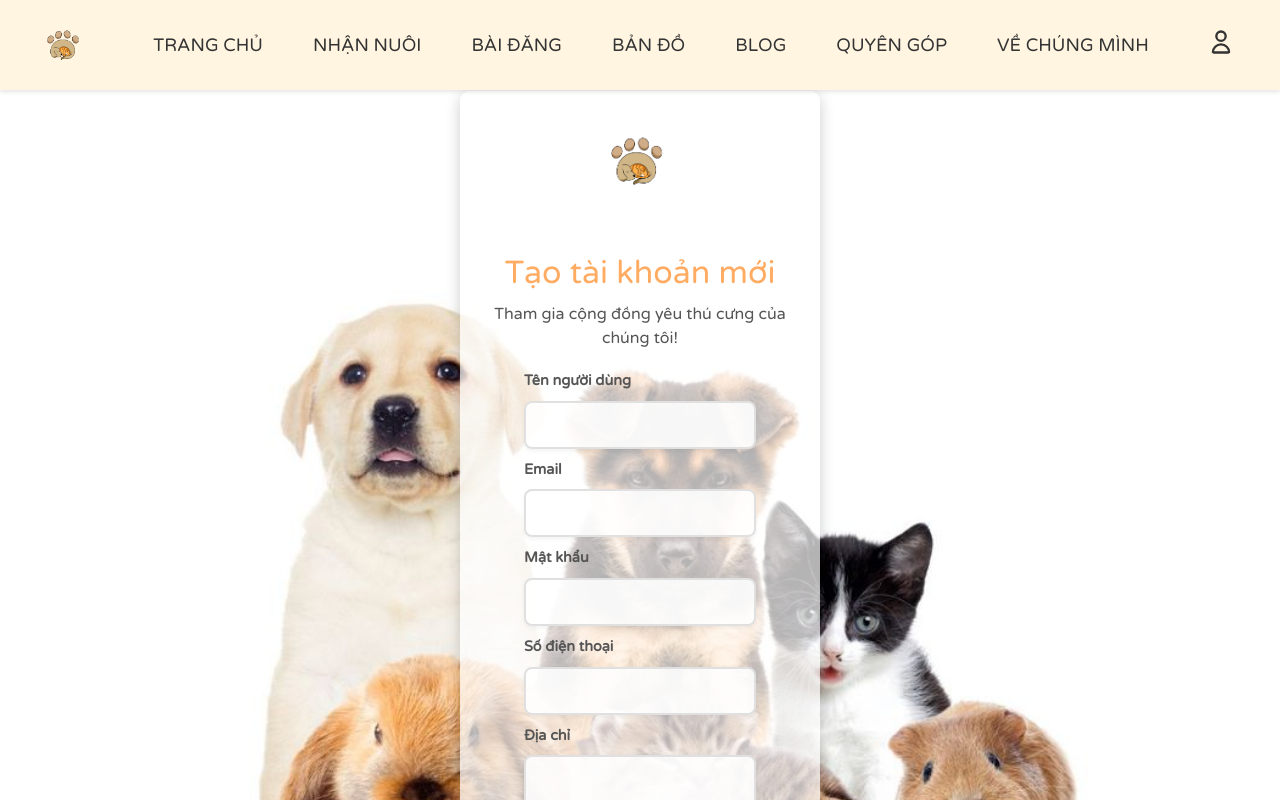
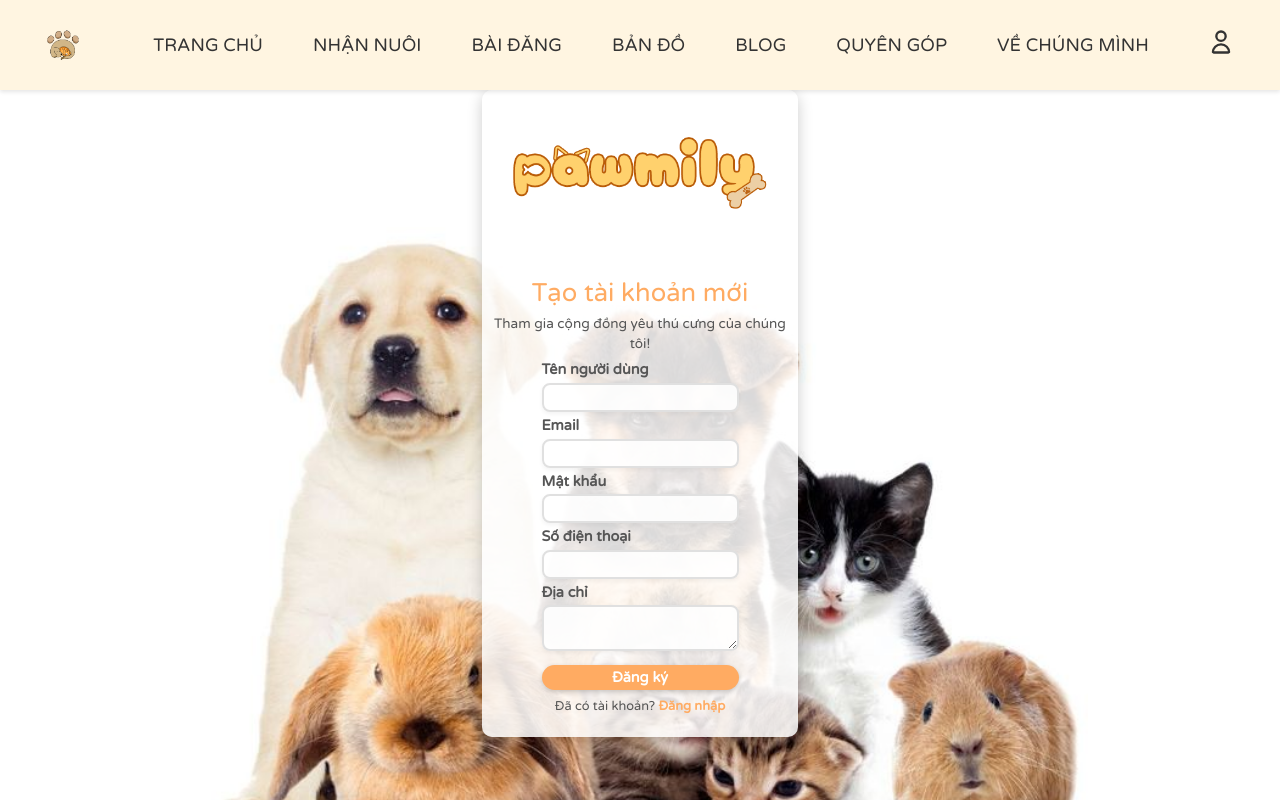
Before and after one commit to nguyendxd/EXE202-Code, a React (Vite) app in the folder client/: page /register in a window 1280 px wide. Shown: the top 800 px of the page. Built offline with nearby package versions, Linux system fonts and the light colour scheme.

Commit message:
Register card update

```diff
--- a/client/src/pages/RegisterPage.jsx
+++ b/client/src/pages/RegisterPage.jsx
@@ -2,6 +2,7 @@ import React from 'react';
 import { Link } from 'react-router-dom';
 import registerBg from '../assets/short-cute-kitten.png';
 import pawLogo from '../assets/paw-logo.png';
+import pawLetter from '../assets/PawLetter.png';
 import '../styles/RegisterPage.css'; // Corresponding CSS file
 
 const RegisterPage = () => {
@@ -12,9 +13,10 @@ const RegisterPage = () => {
 
       {/* Central Form Card / Area */}
       <div className="register-card">
-        {/* Logo */}
+        {/* Logo and Letter */}
         <div className="register-logo">
-          <img src={pawLogo} alt="Pawmily Logo" />
+          {/* <img src={pawLogo} alt="Pawmily Logo" className="paw-logo-img" /> Removed Logo */}
+          <img src={pawLetter} alt="Pawmily Letter" className="paw-letter" />
         </div>
 
         {/* Title and Subtitle */}
--- a/client/src/styles/RegisterPage.css
+++ b/client/src/styles/RegisterPage.css
@@ -1,148 +1,166 @@
+/* ===== RegisterPage.css ===== */
+
+/* 1) Container: xóa margin-top, chỉ để một padding-top rất nhỏ (hoặc bằng 0) */
 .register-container {
   display: flex;
-    justify-content: center; /* Center the card horizontally */
-    align-items: center; /* Center the card vertically */
-    height: 100vh;
+  justify-content: center;   /* canh card nằm chính giữa theo chiều ngang */
+  align-items: flex-start;    /* canh card ngay góc trên của container */
+  min-height: 100vh;          /* toàn bộ vùng chứa cao 100% viewport */
   font-family: 'Arial', sans-serif;
-    overflow: auto; /* Allow scrolling if content overflows */
-    background-image: url('../assets/fullbganimal.jpg'); /* Changed background image */
+  overflow: auto;
+
+  /* XÓA margin‐top: 90px; chỉ cần padding‐top rất nhỏ hoặc bằng 0 */
+  padding: 0;                 /* chính xác là không cần "thụt xuống" nữa */
+  animation: fadeIn 0.3s ease-in-out;
+
+  /* Background image */
+  background-image: url('../assets/fullbganimal.jpg');
   background-size: 70%;
-    background-position: center; /* Center the background image */
+  background-position: center;
   background-repeat: no-repeat;
-    padding: 60px; /* Increased padding around the container */
-    animation: fadeIn 0.3s ease-in-out;
 }
 
+
+/* 2) Register card: xóa margin‐top, chỉ giữ padding nội bộ */
 .register-card {
-    background-color: rgba(255, 255, 255, 0.7); /* Reduced opacity from 0.95 to 0.7 */
-    padding: 30px; /* Reduced from 40px */
+  background-color: rgba(255, 255, 255, 0.85);
+  padding: 8px;               /* bạn có thể giảm thêm nếu muốn */
   border-radius: 10px;
-    box-shadow: 0 4px 15px rgba(0, 0, 0, 0.2); /* Add a shadow for depth */
+  box-shadow: 0 4px 15px rgba(0, 0, 0, 0.2);
+
   width: 100%;
-    max-width: 300px; /* Reduced from 350px */
+  max-width: 300px;
+
+  /* Luôn nằm sát ngay mép trên container vì align‐items: flex-start */
+  margin: 0;                  /* Đảm bảo không có margin‐top ẩn nào */
+
   display: flex;
   flex-direction: column;
   align-items: center;
-    text-align: center; /* Center text within the card */
-    animation: slideIn 0.5s ease-out;
+  text-align: center;
+  animation: slideIn 0.3s ease-in-out;
 }
 
-  /* Logo */
-  .register-logo img {
-    width: 80px; /* Reduced from 100px */
-    height: auto;
-    margin-bottom: 15px; /* Reduced from 20px */
+
+/* 3) Logo: rút gọn khoảng cách giữa paw-logo và chữ paw-letter */
+.register-logo {
+  display: flex;
+  flex-direction: column; /* Stack items vertically */
+  align-items: center; /* Center items horizontally */
+
+  /* Giảm tối đa khoảng cách giữa hai hình paw */
+  margin-bottom: 5px;   /* chỉ tạo 5px khoảng trống sau vùng logo */
+  gap: 0;               /* không có gap giữa các phần tử con */
+  position: relative;
 }
 
-  /* Title and Subtitle */
+.register-logo .paw-logo-img {
+  width: 130px;
+  height: auto;
+  margin: 0;
+  padding: 0;
+  position: relative;
+  z-index: 2;
+}
+
+.register-logo .paw-letter {
+  width: 150px; /* Base width - actual size scaled visually */
+  height: auto;
+  margin: 0; /* Ensure no margin */
+  padding: 0; /* Ensure no padding */
+  display: block;
+  position: relative;
+  z-index: 1;
+  transform: scale(2); /* Phóng to ảnh Pawmily lên 1.3 lần */
+  transform-origin: center center; /* Phóng to từ tâm ảnh */
+}
+
+
+/* 4) Tagline: rút gọn margin‐bottom */
 .register-tagline {
-    margin-bottom: 20px; /* Reduced from 30px */
+  margin-bottom: 5px;   /* chỉ chừa 5px khoảng trống dưới tiêu đề */
 }
+
 .register-tagline h2 {
-      font-size: 2rem;
-      color: #ffab62; /* Main color for title */
-      margin-bottom: 5px;
+  font-size: 1.6rem;
+  color: #ffab62;
+  margin-bottom: 1px;   /* chỉ 1px khoảng trống dưới */
 }
+
 .register-tagline p {
   margin: 0;
-    font-size: 1rem;
-    color: #555; /* Darker color for subtitle */
+  font-size: 0.85rem;
+  color: #555;
 }
 
-  /* Form Group */
+
+/* 5) Form Group: rút gọn các khoảng trống bên trong */
+.register-form {
+  margin-bottom: 3px;   /* rút gọn khoảng trống dưới khối form */
+}
+
 .register-form .form-group {
   width: 100%;
-      margin-bottom: 10px; /* Reduced from 15px */
-      text-align: left; /* Align labels and inputs to the left */
+  margin-bottom: 3px;   /* rút gọn khoảng cách giữa từng nhóm input */
+  text-align: left;
 }
 
 .register-form .form-group label {
   display: block;
-      margin-bottom: 5px;
+  margin-bottom: 1px;   /* rút gọn khoảng cách giữa label và input */
   font-weight: bold;
-      color: #555; /* Darker color for labels */
+  color: #555;
   font-size: 0.9rem;
 }
 
-  .register-form .form-group input[type="text"],
-  .register-form .form-group input[type="email"],
-  .register-form .form-group input[type="password"],
-  .register-form .form-group input[type="tel"],
-  .register-form .form-group input[type="url"],
+.register-form .form-group input,
 .register-form .form-group textarea,
 .register-form .form-group select {
   width: 100%;
-      padding: 12px;
+  padding: 4px;         /* rút gọn padding bên trong input */
   border: 2px solid #e0e0e0;
   border-radius: 8px;
-      font-size: 1rem;
+  font-size: 0.9rem;
   box-sizing: border-box;
-      margin-top: 4px;
+  margin-top: 1px;
   background-color: rgba(255, 255, 255, 0.9);
   color: #333;
   transition: all 0.3s ease;
   box-shadow: 0 2px 4px rgba(0, 0, 0, 0.05);
 }
 
-  .register-form .form-group input[type="text"]:hover,
-  .register-form .form-group input[type="email"]:hover,
-  .register-form .form-group input[type="password"]:hover,
-  .register-form .form-group input[type="tel"]:hover,
-  .register-form .form-group input[type="url"]:hover,
-  .register-form .form-group textarea:hover,
-  .register-form .form-group select:hover {
-      border-color: #ffab62;
-      box-shadow: 0 2px 8px rgba(255, 171, 98, 0.2);
-  }
 
-  .register-form .form-group input[type="text"]:focus,
-  .register-form .form-group input[type="email"]:focus,
-  .register-form .form-group input[type="password"]:focus,
-  .register-form .form-group input[type="tel"]:focus,
-  .register-form .form-group input[type="url"]:focus,
-  .register-form .form-group textarea:focus,
-  .register-form .form-group select:focus {
-      outline: none;
-      border-color: #ffab62;
-      box-shadow: 0 2px 12px rgba(255, 171, 98, 0.3);
-      background-color: #ffffff;
-  }
-
-  .register-form .form-group textarea {
-      resize: vertical;
-      min-height: 100px;
-  }
-
-  /* Submit Button */
+/* 6) Nút Đăng ký: giảm padding và margin */
 .register-button {
-    padding: 10px 0; /* Reduced from 12px */
+  padding: 4px 0;        /* rút gọn kích thước nút */
   width: 100%;
-    background-color: #ffab62; /* Main color for the button */
+  background-color: #ffab62;
   color: white;
   border: none;
   border-radius: 25px;
-    font-size: 1.1rem;
+  font-size: 0.9rem;
   cursor: pointer;
   transition: background-color 0.2s ease;
   font-weight: bold;
-    margin-top: 15px; /* Reduced from 20px */
+  margin-top: 4px;       /* rút gọn khoảng trống trên nút */
   box-shadow: 0 2px 5px rgba(0, 0, 0, 0.2);
 }
 
 .register-button:hover {
-      background-color: #ff994f; /* Darker orange on hover */
+  background-color: #ff994f;
 }
 
-  /* Link to Login Page */
+
+/* 7) Link "Đã có tài khoản": rút gọn margin */
 .has-account-text {
   text-align: center;
-      margin-top: 15px; /* Reduced from 20px */
+  margin-top: 4px;      /* khoảng cách rất nhỏ */
   color: #555;
-      font-size: 0.9rem;
+  font-size: 0.8rem;
 }
 
 .has-account-text a {
-      color: #ffab62; /* Main color for links */
+  color: #ffab62;
   text-decoration: none;
   font-weight: bold;
 }
@@ -151,38 +169,36 @@
   text-decoration: underline;
 }
 
-@media (max-width: 480px) {
-    .register-card {
-        padding: 15px; /* Reduced from 20px */
-        max-width: 100%;
-    }
-    .register-logo img {
-        width: 80px;
-    }
-    .register-tagline h2 {
-        font-size: 1.5rem;
-    }
-    .register-button {
-        font-size: 1rem;
-    }
- }
 
+/* 8) Animation (không thay đổi) */
 @keyframes fadeIn {
-    from {
-        opacity: 0;
-    }
-    to {
-        opacity: 1;
-    }
+  from { opacity: 0; }
+  to   { opacity: 1; }
 }
 
 @keyframes slideIn {
-    from {
-        transform: translateY(20px);
-        opacity: 0;
+  from { transform: translateY(20px); opacity: 0; }
+  to   { transform: translateY(0);    opacity: 1; }
 }
-    to {
-        transform: translateY(0);
-        opacity: 1;
+
+
+/* 9) Media Queries (nếu cần) */
+@media (max-width: 480px) {
+  .register-card {
+    padding: 6px;
+    max-width: 100%;
+  }
+  .register-logo .paw-logo-img {
+    width: 50px;
+  }
+  .register-logo .paw-letter {
+    width: 150px; /* Base width for smaller screens */
+    transform: scale(1.1); /* Phóng to ít hơn trên màn hình nhỏ */
+  }
+  .register-tagline h2 {
+    font-size: 1.2rem;
+  }
+  .register-button {
+    font-size: 0.75rem;
   }
 }
```
Also changed, not shown: client/src/assets/PawLetter.png (added). Lines whose indentation alone changed are shown as unchanged.
